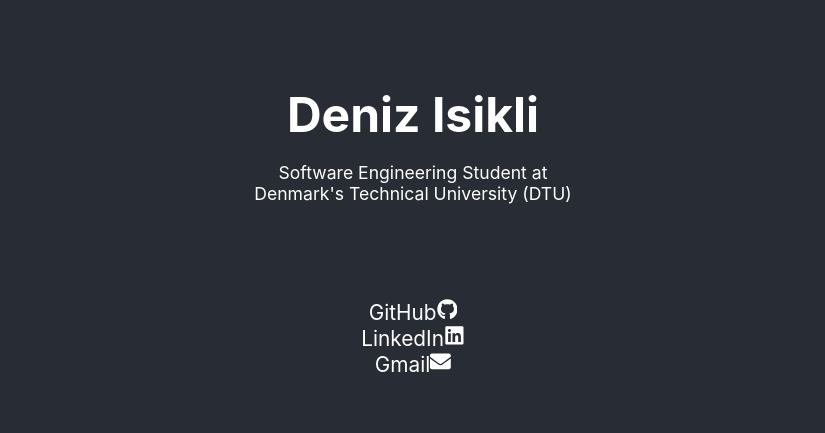
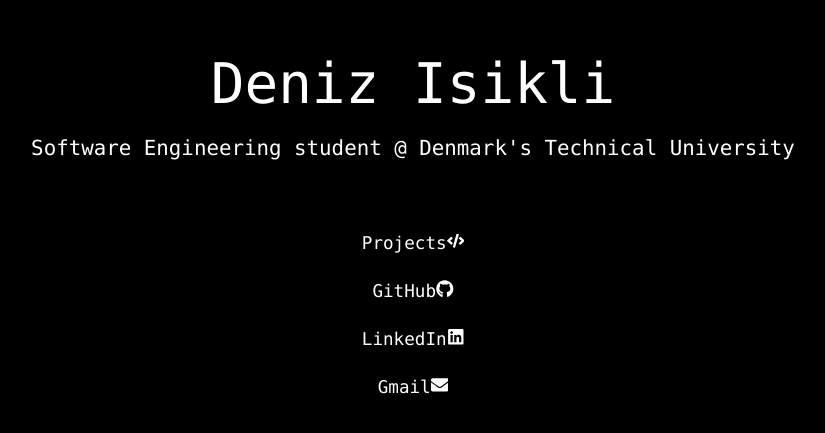
Before and after one commit to DenizIsikli/Portfolio, a React (Create React App) app in the folder portfolio/: page / in a window 1280 px wide. Shown: the part 169-602 px from the top of the page, without its empty margins (227-1052 px from the left). Built offline with nearby package versions, Linux system fonts and the light colour scheme.

Commit message:
Frontpage done

```diff
--- a/portfolio/src/components/frontpage.css
+++ b/portfolio/src/components/frontpage.css
@@ -13,15 +13,15 @@
     box-sizing: border-box;
 }
 
-.portfolio {
-    background-color: #222;
+.frontpage {
+    background-color: #000;
     color: #fff;
-    padding: 20px;
-    font-family: Arial, sans-serif;
+    font-family: "Lucida Console", "Courier New", monospace;
     display: flex;
-    justify-content: space-between;
+    align-items: center;
+    justify-content: center;
+    overflow: hidden;
     height: 100vh;
-    overflow: hidden;
     width: 100vw;
 }
 
@@ -33,22 +33,24 @@
     text-align: center;
 }
 
-header h1 {
-    font-size: 3rem;
+h1 {
+    font-size: 3.5rem;
+    font-weight: 400;
     margin: 0;
 }
 
-header p {
+p {
+    font-size: 1.3rem;
+}
+
+.socials {
+    line-height: 3rem;
+    margin-top: 5%;
     font-size: 1.1rem;
 }
 
-.socials {
-    margin-top: 30%;
-    font-size: 1.3rem;
-}
-
 .socials a {
-    margin: 0 10px;
+    position: relative;
     text-decoration: none;
     color: #fff;
     transition: opacity 0.3s;
@@ -58,87 +60,19 @@
     opacity: 0.4;
 }
 
-
-
-
-
-
-
-
-
-
-
-.project-section {
-    /* Right half of the screen */
-    max-width: 100%;
-    width: 50%;
-    display: flex;
-    padding-top: 5%;
-    border: 1px solid #fff;
+.socials a::before {
+    content: "";
+    position: absolute;
+    width: 0;
+    height: 2px;
+    bottom: 0;
+    left: 50%;
+    background-color: #fff;
+    transform: translateX(-50%);
+    transform-origin: bottom;
+    transition: width 0.3s ease;
 }
 
-.projects {
-    height: fit-content;
-    max-width: 100%;
+.socials a:hover::before {
     width: 100%;
 }
-
-.projects ul {
-    /* center the list */
-    margin-left: auto;
-    margin-right: auto;
-    /* the list still isn't centered on the right side of the page */
-    margin-left: 50%;
-    transform: translateX(-50%);
-
-    margin-top: 0;
-    padding: 0;
-    border: 1px solid blue;
-    display: flex;
-    flex-direction: column;
-    text-align: left;
-    list-style-type: none;
-}
-
-.projects li {
-    width: 100%;
-    height: 7em;
-    text-align: left;
-    margin-bottom: 20px;
-    border: 1px solid #fff;
-    transition: opacity 0.3s;
-    padding: 20px;
-}
-
-.projects li:hover {
-    opacity: 0.4;
-}
-
-.projects a {
-    text-decoration: none;
-    color: #fff;
-    font-weight: bold;
-    font-size: 1.1rem;
-    position: relative;
-}
-
-.projects a::before {
-    content: "";
-    position: absolute;
-    width: 100%;
-    height: 2px;
-    bottom: 0;
-    left: 0;
-    background-color: #fff;
-    transform: scaleX(0);
-    transform-origin: bottom left;
-    transition: transform 0.3s ease;
-}
-
-.projects a:hover::before {
-    transform: scaleX(1);
-}
-
-.projects p {
-    font-size: 1.0rem;
-}
--- a/portfolio/src/components/frontpage.tsx
+++ b/portfolio/src/components/frontpage.tsx
@@ -1,16 +1,21 @@
 import React from 'react';
 import './frontpage.css';
-import { FaGithub, FaLinkedin, FaEnvelope } from 'react-icons/fa';
+import { FaGithub, FaLinkedin, FaEnvelope, FaCode } from 'react-icons/fa';
+
 
 const Frontpage: React.FC = () => {
     return (
         <div className="frontpage">
             <div className="intro-section">
-            <header>
                 <h1>Deniz Isikli</h1>
-                <p>Software Engineering Student at<br></br>Denmark's Technical University (DTU)</p>
+                <p>Software Engineering student @ Denmark's Technical University</p>
 
                 <section className="socials">
+                    <div>
+                        <a href="./project.tsx" rel="noopener noreferrer" target="_blank">
+                        Projects<FaCode />
+                        </a>
+                    </div>
                     <div>
                         <a href="https://github.com/DenizIsikli" rel="noopener noreferrer" target="_blank">
                         GitHub<FaGithub />
@@ -27,7 +32,6 @@
                         </a>
                     </div>
                 </section>
-            </header>
             </div>
         </div>
     );
```
Lines whose indentation alone changed are shown as unchanged.
